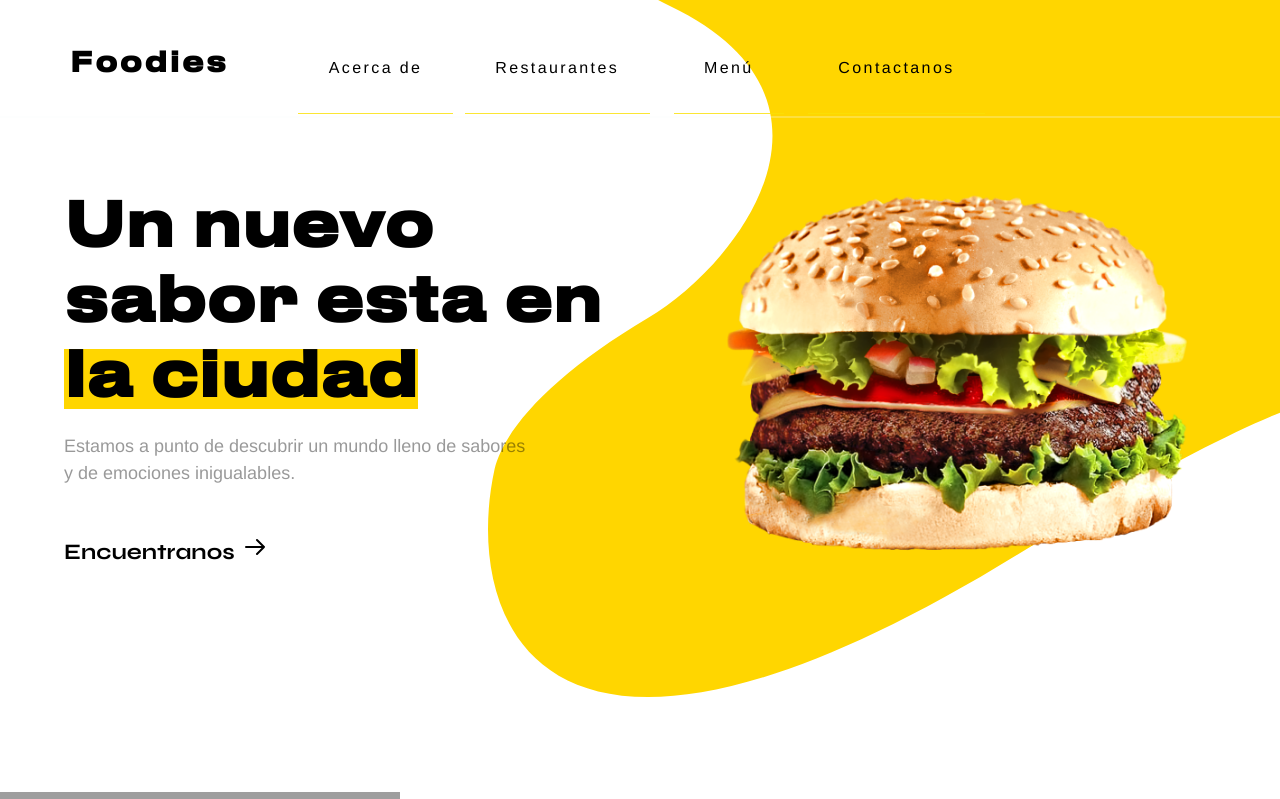
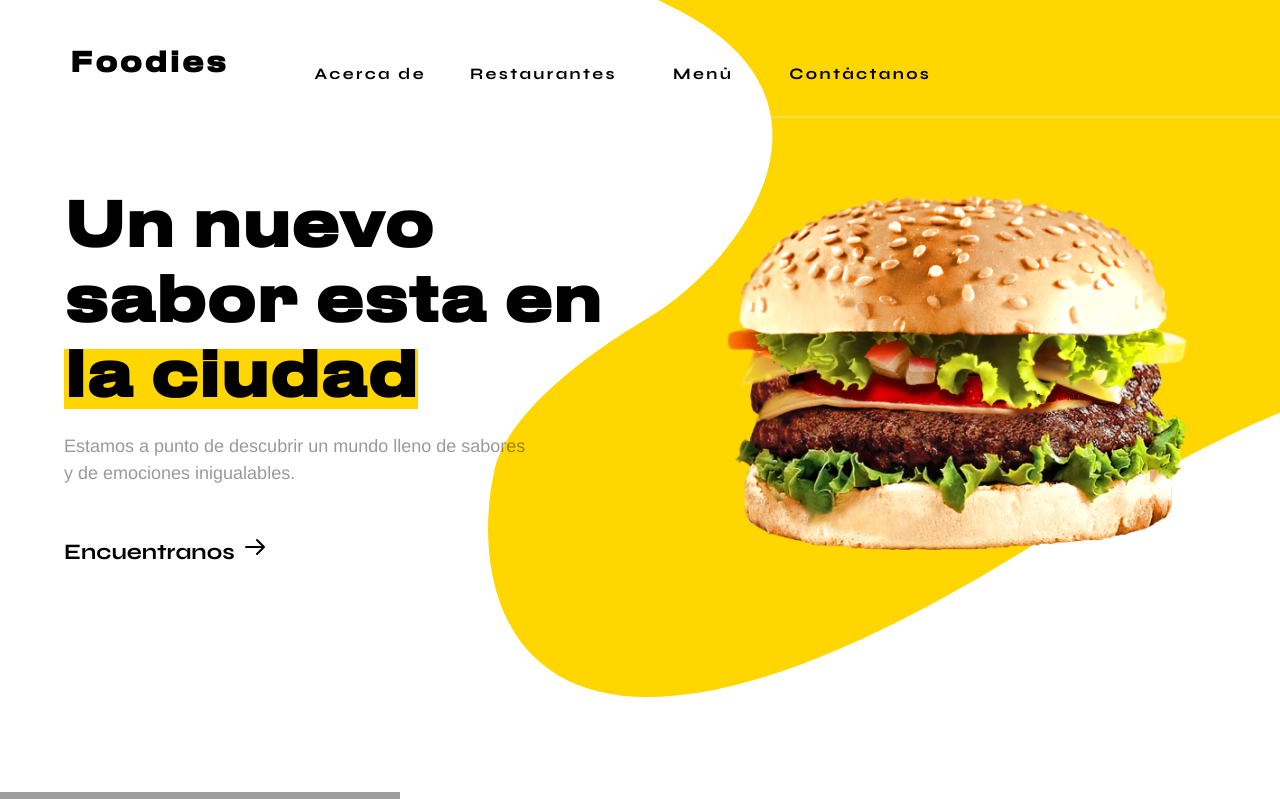
Before and after one commit to nath1110/foodie-landingpage, a Vue app: page /#/ in a window 1280 px wide. Shown: the top 799 px of the page. Built offline with nearby package versions, Linux system fonts and the light colour scheme; no server answers; grey boxes are pictures that could not be loaded.

Commit message:
Updated navbar

```diff
--- a/src/components/AppNavbar.vue
+++ b/src/components/AppNavbar.vue
@@ -12,7 +12,7 @@
           Foodies
         </a>
       </div>
-
+      <!-----------button navbar------------>
       <div class="block pr-4 xl:hidden">
         <button
           id="nav-toggle"
@@ -28,7 +28,7 @@
           </svg>
         </button>
       </div>
-
+      <!------------------ list sections--------->
       <div
         class="flex-grow w-full h-16 text-black bg-white md:hidden xl:flex xl:items-center xl:w-auto xl:mt-0 xl:bg-transparent xl:p-0"
         id="nav-content"
@@ -49,7 +49,7 @@
           </li>
           <li class="mr-3">
             <a class="py-2 text-black no-underline link5" href="#"
-              >Contactanos</a
+              >Contáctanos</a
             >
           </li>
         </ul>
@@ -171,7 +171,12 @@ a:hover {
 .link5 {
   position: relative;
   z-index: 1;
-  padding: 2.5rem 1.9rem 1.9rem;
+  padding: 2.5rem 1rem 1.3rem;
+  font-family: "Syne";
+font-style: normal;
+font-weight: bold;
+font-size: 1rem;
+line-height: 22px;
 }
 
 .link5:after {
```
